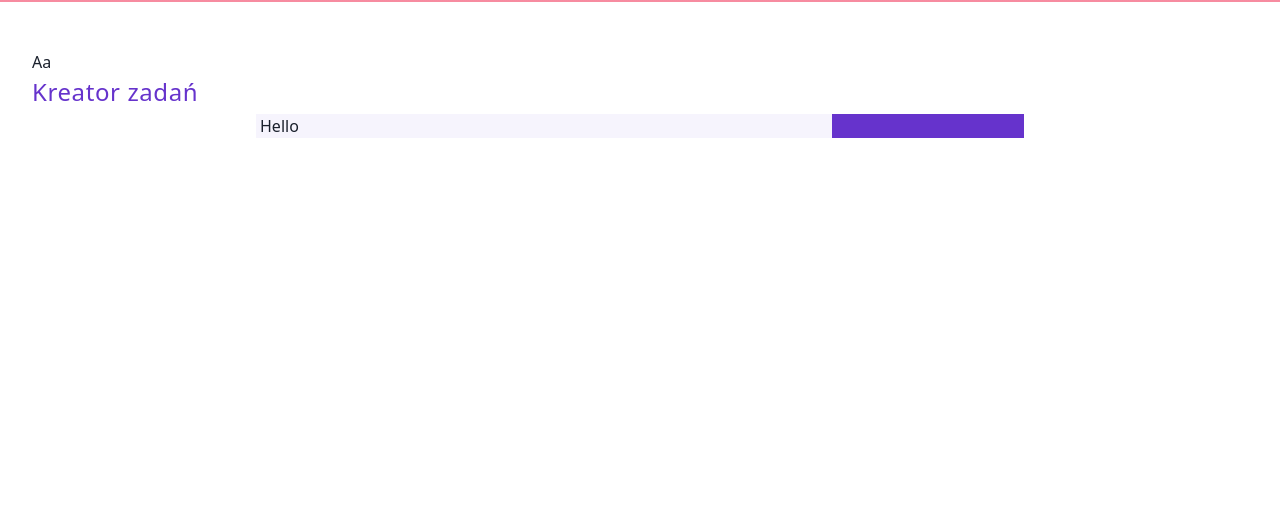
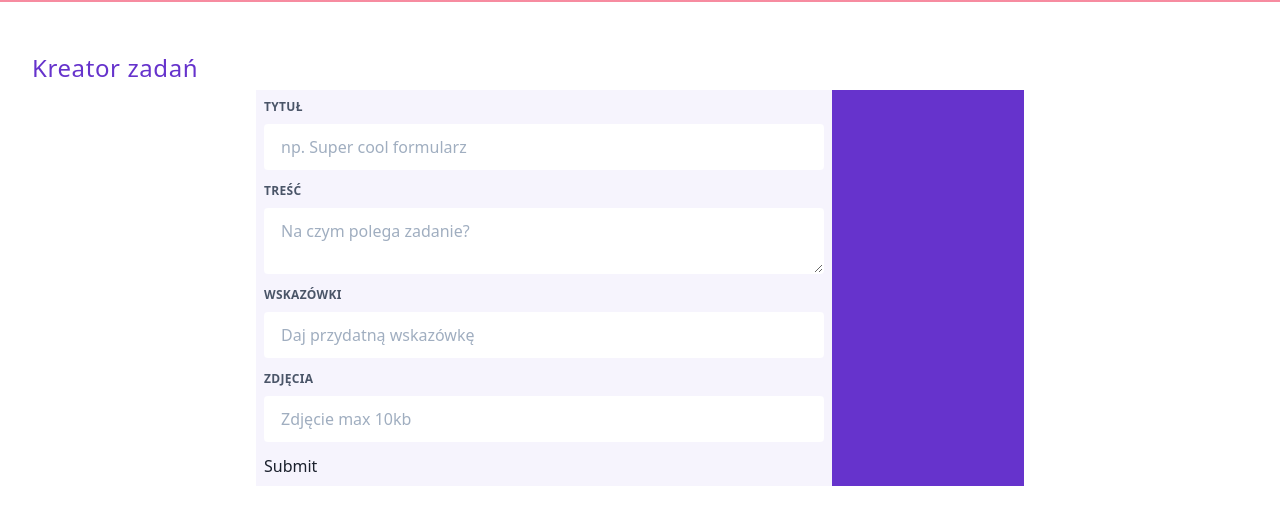
Before and after one commit to czechue/kodifaj, a Next.js app: page /tasks/new in a window 1280 px wide. Shown: the part 306-830 px from the top of the page. Before the commit the page ends 800 px from the top, so only its background shows below. Built offline with nearby package versions, Linux system fonts and the light colour scheme.

Commit message:
23 | add form to creating new task on frontend

```diff
--- a/components/form-wrapper/form-wrapper.component.tsx
+++ b/components/form-wrapper/form-wrapper.component.tsx
@@ -3,7 +3,7 @@ import React, { ReactElement } from "react";
 export default function FormWrapperComponent({ children }: FormWrapperProps) {
   return (
     <div className="flex flex-wrap -mx-1 overflow-hidden max-w-3xl ml-auto mr-auto">
-      <div className="bg-gray-800 my-1 px-1 w-full overflow-hidden sm:w-3/4 bg-pink_bg">
+      <div className="py-2 px-2 bg-gray-800 my-1 px-1 w-full overflow-hidden sm:w-3/4 bg-pink_bg">
         {children}
       </div>
       <div className="hidden bg-yellow-800 my-1 px-1 w-full overflow-hidden sm:block sm:w-1/4 bg-violet_primary" />
--- a/components/new-task/new-task.component.tsx
+++ b/components/new-task/new-task.component.tsx
@@ -1,7 +1,8 @@
 import React from "react";
+import { Form, Field } from "react-final-form";
 import HeadingComponent from "../heading/heading.component";
-import { User } from "../../providers/user.provider";
 import FormWrapperComponent from "../form-wrapper/form-wrapper.component";
+import InputComponent from "../shared/input/input.component";
 
 const Heading = ({ children }: { children: string }) => (
   <HeadingComponent
@@ -15,24 +16,72 @@ const Heading = ({ children }: { children: string }) => (
   </HeadingComponent>
 );
 
-export default function NewTaskComponent({ user }: Props) {
-  const login = user.login;
+const required = (value: string) => (value ? undefined : "Required");
 
-  function handleOnSubmit() {
-    console.log("here", login);
+export default function NewTaskComponent({ onSubmit }: NewTaskProps) {
+  function handleOnSubmit(x: NewTask) {
+    if (onSubmit) {
+      onSubmit(x);
+    }
   }
 
   return (
     <>
-      <button onClick={() => handleOnSubmit()}>Aa</button>
       <Heading>Kreator zadań</Heading>
       <FormWrapperComponent>
-        <div>Hello</div>
+        <Form
+          onSubmit={handleOnSubmit}
+          render={({ handleSubmit }) => (
+            <form onSubmit={handleSubmit}>
+              <Field
+                label="Tytuł"
+                name="title"
+                component={InputComponent}
+                validate={required}
+                placeholder="np. Super cool formularz"
+              />
+
+              <Field
+                label="Treść"
+                name="content"
+                component={InputComponent}
+                validate={required}
+                placeholder="Na czym polega zadanie?"
+                fieldType="textarea"
+              />
+
+              <Field
+                label="Wskazówki"
+                name="tips"
+                component={InputComponent}
+                validate={required}
+                placeholder="Daj przydatną wskazówkę"
+              />
+
+              <Field
+                label="Zdjęcia"
+                name="images"
+                component={InputComponent}
+                validate={required}
+                placeholder="Zdjęcie max 10kb"
+              />
+
+              <button type="submit">Submit</button>
+            </form>
+          )}
+        />
       </FormWrapperComponent>
     </>
   );
 }
 
-interface Props {
-  user: User;
+interface NewTaskProps {
+  onSubmit?: (task: NewTask) => void;
 }
+
+export interface NewTask {
+  content: string;
+  images: string;
+  tips: string;
+  title: string;
+}
--- /dev/null
+++ b/components/shared/input/input.component.tsx
@@ -0,0 +1,32 @@
+import React, { ReactElement } from "react";
+import { FieldRenderProps } from "react-final-form";
+
+export default function InputComponent(
+  props: InputComponentProps
+): ReactElement {
+  const { input, placeholder, label, fieldType } = props;
+  const Component = fieldType ? fieldType : "input";
+
+  return (
+    <div>
+      <label
+        className="block uppercase tracking-wide text-gray-700 text-xs font-bold mb-2"
+        htmlFor={input.name}
+      >
+        {label}
+      </label>
+      <Component
+        placeholder={placeholder}
+        {...input}
+        className="appearance-none block w-full bg-white text-gray-700 rounded py-3 px-4 mb-3 leading-tight border-transparent border focus:outline-none focus:border-violet_primary"
+      />
+    </div>
+  );
+}
+
+export interface InputComponentProps
+  extends FieldRenderProps<string, HTMLElement> {
+  label?: string;
+  placeholder?: string;
+  fieldType?: "textarea" | "input";
+}
--- a/pages/tasks/new.tsx
+++ b/pages/tasks/new.tsx
@@ -1,15 +1,21 @@
 import { NextPage } from "next";
 import React, { useContext } from "react";
-import { UserContext} from "../../providers/user.provider";
+import { UserContext } from "../../providers/user.provider";
 import LayoutComponent from "../../components/layout/layout.component";
-import NewTaskComponent from "../../components/new-task/new-task.component";
+import NewTaskComponent, {
+  NewTask
+} from "../../components/new-task/new-task.component";
 
 const TaskNewPage: NextPage = () => {
   const { user } = useContext(UserContext);
 
+  const onSubmit = (task: NewTask) => {
+    console.log("here", task);
+  };
+
   return (
     <LayoutComponent user={user}>
-      <NewTaskComponent user={user} />
+      <NewTaskComponent onSubmit={onSubmit} />
     </LayoutComponent>
   );
 };
--- a/tailwind.config.js
+++ b/tailwind.config.js
@@ -44,7 +44,7 @@ module.exports = {
   },
   variants: {
     opacity: ["group-hover", "hover"],
-    textColor: ["group-hover", "hover"]
+    textColor: ["group-hover", "hover"],
   },
   plugins: []
 };
```
